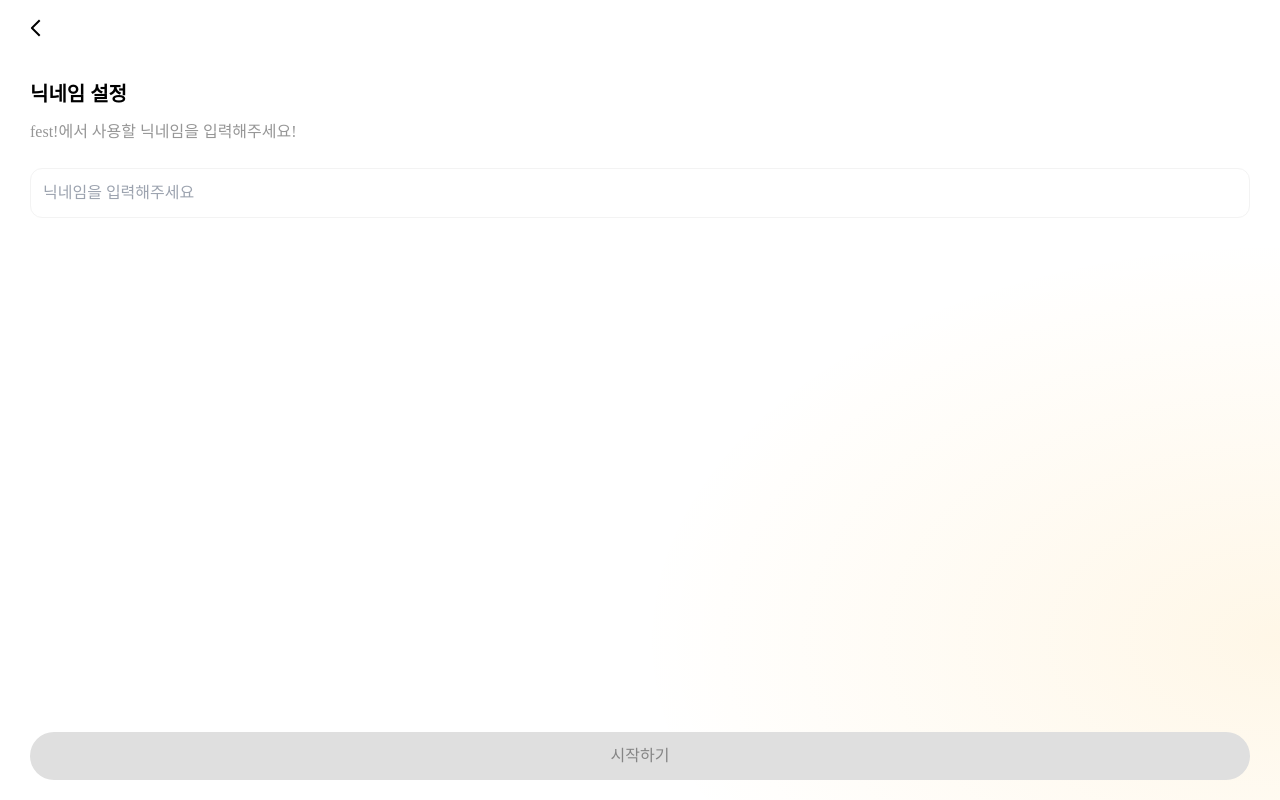
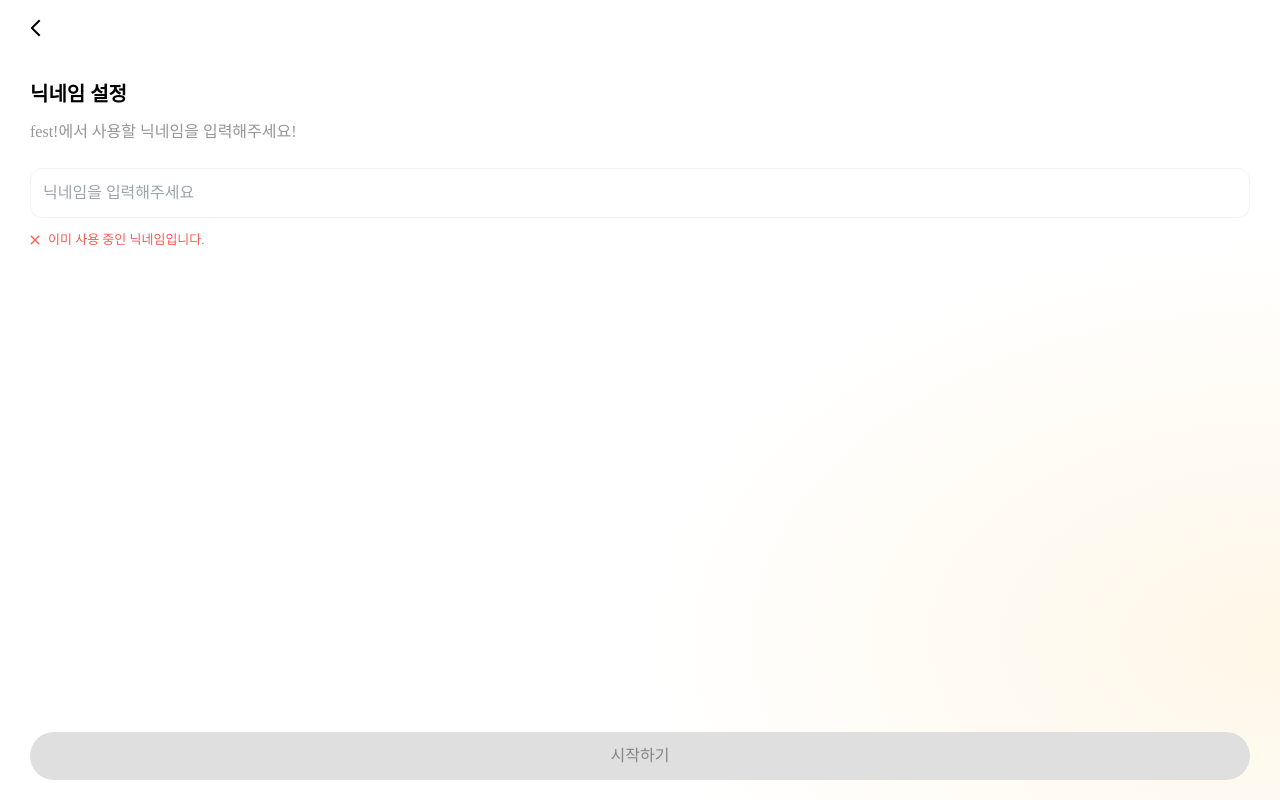
Before and after one commit to strdeok/festi, a React (Vite) app: page /set-nickname in a window 1280 px wide. Built offline with nearby package versions, Linux system fonts and the light colour scheme; a web font is replaced by a local one.

Commit message:
feat: 닉네임 중복체크시 경고 문구

```diff
--- a/src/pages/beforeMain/SetNickName.jsx
+++ b/src/pages/beforeMain/SetNickName.jsx
@@ -2,11 +2,12 @@ import Button from "../../components/Button";
 import Input from "./components/Input";
 import { useEffect, useState } from "react";
 import { useNavigate } from "react-router-dom";
-import { BackArrow } from "../../style/Icons";
+import { BackArrow, RedCloseIcon } from "../../style/Icons";
 
 export default function SetNickName() {
   const [state, setState] = useState(false);
   const [nickname, setNickname] = useState("");
+  const [exist, setExist] = useState(true); // 중복존재 = true, 중복없음 = false
 
   const navigate = useNavigate();
 
@@ -17,14 +18,12 @@ export default function SetNickName() {
   return (
     <div className="flex flex-col w-full h-full pt-4">
       <button
-        className=" w-5
-          text-2xl
-          relative
-          mb-10"
+        className="w-5 text-2xl relative mb-10"
         onClick={() => navigate("/")}
       >
         <BackArrow />
       </button>
+
       <p className="text-xl font-bold mb-3">닉네임 설정</p>
       <p className="mb-6 text-[#969696] font-medium">
         fest!에서 사용할 닉네임을 입력해주세요!
@@ -36,6 +35,13 @@ export default function SetNickName() {
         setInput={setNickname}
       />
 
+      {exist ? (
+        <p className="text-[#FC5852] text-[13px] flex flex-row items-center gap-2 mt-3">
+          <RedCloseIcon />
+          이미 사용 중인 닉네임입니다.
+        </p>
+      ) : null}
+
       <div className="flex-grow"></div>
 
       <div className="pb-5">
--- a/src/style/Icons.jsx
+++ b/src/style/Icons.jsx
@@ -730,3 +730,18 @@ export function CloseIcon() {
     </svg>
   );
 }
+
+export function RedCloseIcon(){
+  return(<svg
+    width="10"
+    height="10"
+    viewBox="0 0 10 10"
+    fill="none"
+    xmlns="http://www.w3.org/2000/svg"
+  >
+    <path
+      d="M5.00003 5.93288L1.73337 9.19954C1.61114 9.32177 1.45559 9.38288 1.2667 9.38288C1.07781 9.38288 0.922255 9.32177 0.800032 9.19954C0.67781 9.07732 0.616699 8.92177 0.616699 8.73288C0.616699 8.54399 0.67781 8.38843 0.800032 8.26621L4.0667 4.99954L0.800032 1.73288C0.67781 1.61066 0.616699 1.4551 0.616699 1.26621C0.616699 1.07732 0.67781 0.921766 0.800032 0.799544C0.922255 0.677322 1.07781 0.616211 1.2667 0.616211C1.45559 0.616211 1.61114 0.677322 1.73337 0.799544L5.00003 4.06621L8.2667 0.799544C8.38892 0.677322 8.54448 0.616211 8.73337 0.616211C8.92226 0.616211 9.07781 0.677322 9.20003 0.799544C9.32225 0.921766 9.38337 1.07732 9.38337 1.26621C9.38337 1.4551 9.32225 1.61066 9.20003 1.73288L5.93337 4.99954L9.20003 8.26621C9.32225 8.38843 9.38337 8.54399 9.38337 8.73288C9.38337 8.92177 9.32225 9.07732 9.20003 9.19954C9.07781 9.32177 8.92226 9.38288 8.73337 9.38288C8.54448 9.38288 8.38892 9.32177 8.2667 9.19954L5.00003 5.93288Z"
+      fill="#FC5852"
+    />
+  </svg>)
+}
```
